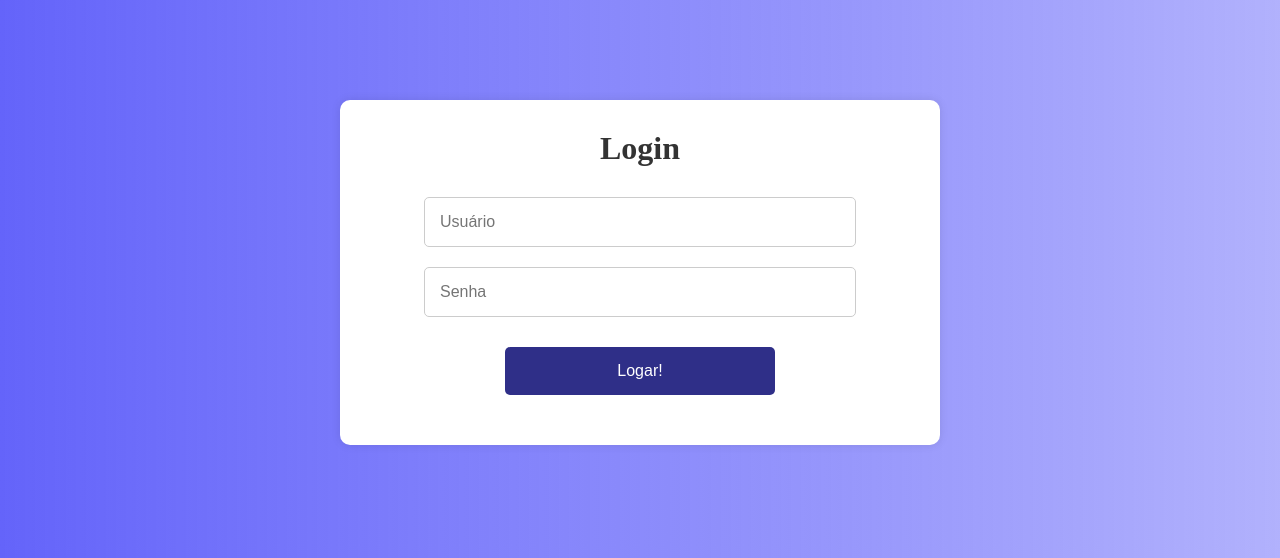
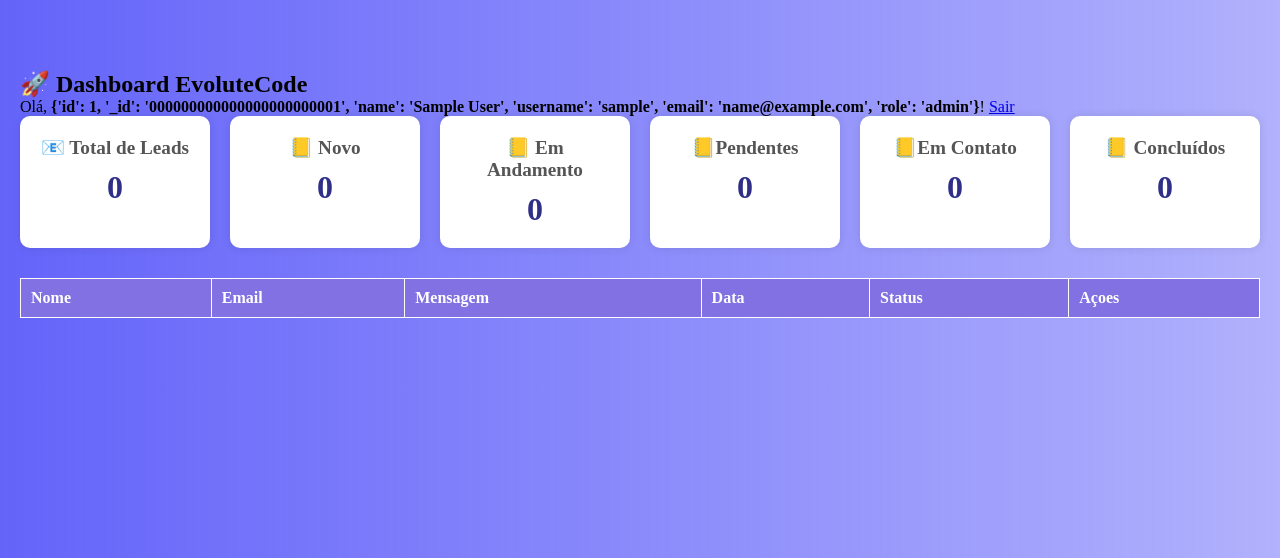
Before and after one commit to Gleicimar/evolute2, a Flask app: page /painel in a window 1280 px wide. Shown: the top 558 px of the page. Run offline with Flask 3, Linux system fonts and the light colour scheme; the visitor is signed in with stand-in values (Sample User, id 1); data that the repository does not hold is empty; parts of the project's set-up code (start-up, migrations or seed data) failed here and were passed over.

Commit message:
atualizando o  painel

```diff
--- a/backend/app.py
+++ b/backend/app.py
@@ -3,6 +3,7 @@
 from datetime import datetime, timezone, timedelta
 from config import Config
 from db.mongo import collect_leads
+from bson.objectid import ObjectId
 import secrets
 
 # Fuso horário de Brasília (UTC-3)
@@ -10,9 +11,9 @@
 
 app = Flask(__name__)
 
-# ✅ Configurações
+# Configurações
 app.config.from_object(Config)
-app.secret_key = secrets.token_hex(16)  # ✅ Necessário para sessions
+app.secret_key = secrets.token_hex(16)
 
 CORS(app, resources={r"/*": {"origins": "*"}}, supports_credentials=True)
 
@@ -94,38 +95,36 @@
 # ROTAS PAINEL
 # ========================================
 
-@app.route('/painel', methods=['GET', 'POST'])
-def painel():
+@app.route('/login', methods=['GET', 'POST'])
+def login():
+    """Rota de LOGIN"""
     if request.method == 'GET':
-        # Renderiza página de login
         return render_template('painel/login.html')
 
     elif request.method == 'POST':
-        # ✅ Pega dados do formulário
         usuario = request.form.get('usuario')
         senha = request.form.get('senha')
 
-        # ✅ Validação
         if not usuario or not senha:
             return render_template('painel/login.html',
                                    error='Usuário e senha são obrigatórios')
 
-        # ✅ Verificar credenciais (TROCAR por validação real depois!)
+        # Validação (trocar por validação real!)
         if usuario == 'admin' and senha == 'admin':
-            # Login bem-sucedido
             session['usuario'] = usuario
             session['logado'] = True
-            return redirect(url_for('dashboard'))
+            print(f'✅ Login bem-sucedido: {usuario}')
+            return redirect(url_for('painel'))  # ← Redireciona para dashboard
         else:
-            # Credenciais inválidas
             return render_template('painel/login.html',
                                    error='Usuário ou senha inválidos')
 
-@app.route('/dashboard')
-def dashboard():
-    # ✅ Verificar se está logado
+@app.route('/painel', methods=['GET', 'POST'])
+def painel():
+    """Rota do DASHBOARD (painel principal)"""
+    # Verificar se está logado
     if not session.get('logado'):
-        return redirect(url_for('painel'))
+        return redirect(url_for('login'))  # ← Redireciona para login
 
     try:
         # Buscar todos os leads
@@ -133,57 +132,79 @@
         for lead in all_leads:
             lead['_id'] = str(lead['_id'])
 
-        return render_template('painel/dashboard.html',
+        print(f'📊 Dashboard carregado com {len(all_leads)} leads')
+
+        return render_template('painel/painel.html',
                                leads=all_leads,
                                usuario=session.get('usuario'))
     except Exception as e:
-        return f"Erro ao carregar dashboard: {str(e)}", 500
-@app.route('/dashboard/editar_lead/<lead_id>', methods=['GET', 'POST'])
+        print(f'❌ Erro ao carregar painel: {str(e)}')
+        return f"Erro ao carregar painel: {str(e)}", 500
+
+@app.route('/painel/editar_lead/<lead_id>', methods=['GET', 'POST'])
 def editar_lead(lead_id):
-    # ✅ Verificar se está logado
+    """Editar um lead"""
     if not session.get('logado'):
-        return redirect(url_for('painel'))
-
-    from bson.objectid import ObjectId
+        return redirect(url_for('login'))
 
     if request.method == 'GET':
         # Buscar lead pelo ID
         lead = collect_leads.find_one({'_id': ObjectId(lead_id)})
         if not lead:
             return "Lead não encontrado", 404
+
         lead['_id'] = str(lead['_id'])
         return render_template('painel/editar_lead.html', lead=lead)
 
     elif request.method == 'POST':
         # Atualizar lead
+        nome = request.form.get('nome')
+        email = request.form.get('email')
+        mensagem = request.form.get('mensagem')
         status = request.form.get('status')
-        mensagem = request.form.get('mensagem')
 
         update_data = {
-            'status': status,
-            'mensagem': mensagem
+            'nome': nome,
+            'email': email,
+            'mensagem': mensagem,
+            'status': status
         }
 
-        collect_leads.update_one({'_id': ObjectId(lead_id)}, {'$set': update_data})
-        return redirect(url_for('dashboard'))
-@app.route('/dashboard/deletar_lead/<lead_id>', methods=['GET',])
-def deletar_lead(lead_id):
-    # ✅ Verificar se está logado
-    if not session.get('logado'):
+        collect_leads.update_one(
+            {'_id': ObjectId(lead_id)},
+            {'$set': update_data}
+        )
+
+        print(f'✅ Lead {lead_id} atualizado')
         return redirect(url_for('painel'))
 
-    from bson.objectid import ObjectId
+@app.route('/painel/deletar_lead/<lead_id>', methods=['POST'])  # ← POST!
+def deletar_lead(lead_id):
+    """Deletar um lead"""
+    if not session.get('logado'):
+        return redirect(url_for('login'))
 
-    # Deletar lead pelo ID
-    collect_leads.delete_one({'_id': ObjectId(lead_id)})
-    return redirect(url_for('dashboard'))
+    try:
+        result = collect_leads.delete_one({'_id': ObjectId(lead_id)})
 
+        if result.deleted_count > 0:
+            print(f'✅ Lead {lead_id} deletado')
+        else:
+            print(f'⚠️ Lead {lead_id} não encontrado')
+
+        return redirect(url_for('painel'))
+
+    except Exception as e:
+        print(f'❌ Erro ao deletar: {str(e)}')
+        return f"Erro: {str(e)}", 500
 
 @app.route('/logout')
 def logout():
-    # ✅ Limpar sessão
+    """Logout do painel"""
+    usuario = session.get('usuario')
     session.clear()
-    return redirect(url_for('painel'))
+    print(f'👋 Logout: {usuario}')
+    return redirect(url_for('login'))
 
 # ========================================
 # INICIALIZAÇÃO
@@ -194,7 +215,8 @@
     print('🚀 API EvoluteCode iniciando...')
     print('📍 API: http://127.0.0.1:5000')
     print('📧 Leads: http://127.0.0.1:5000/api/leads')
-    print('🔐 Painel: http://127.0.0.1:5000/painel')
+    print('🔐 Login: http://127.0.0.1:5000/login')
+    print('📊 Painel: http://127.0.0.1:5000/painel')
     print('=' * 70)
     print('👤 Credenciais de teste:')
     print('   Usuário: admin')
--- a/backend/static/css/painel.css
+++ b/backend/static/css/painel.css
@@ -74,7 +74,8 @@
 
 .stats{
   display: flex;
-  justify-content: space-around;
+  flex-direction: row;
+  gap:20px;
   margin-bottom: 30px;
 }
 
--- a/backend/templates/painel/dashboard.html
+++ b/backend/templates/painel/painel.html
@@ -17,18 +17,33 @@
       </div>
 
     <div class="stats">
+
       <div class="stat-card">
         <h3>📧 Total de Leads</h3>
         <p class="stat-number">{{ leads|length }}</p>
-     </div>
+      </div>
+
        <div class="stat-card">
-        <h3>📒 Leads Pendentes</h3>
+        <h3>📒 Novo</h3>
         <p class="stat-number">{{ leads|selectattr('status', 'equalto', 'novo')|list|length }}</p>
       </div>
-        </div>
-       <div class="stat-card">
-        <h3>📒 Leads Pendentes</h3>
-        <p class="stat-number">{{ leads|selectattr('status', 'equalto', 'Pendentes')|list|length }}</p>
+
+      <div class="stat-card">
+        <h3>📒 Em Andamento</h3>
+        <p class="stat-number">{{ leads|selectattr('status', 'equalto', 'em andamento')|list|length }}</p>
+      </div>
+      <div class="stat-card">
+        <h3>📒Pendentes</h3>
+        <p class="stat-number">{{ leads|selectattr('status', 'equalto', 'pendente')|list|length }}</p>
+      </div>
+      <div class="stat-card">
+        <h3>📒Em Contato</h3>
+        <p class="stat-number">{{ leads|selectattr('status', 'equalto', 'contatado')|list|length }}</p>
+      </div>
+
+      <div class="stat-card">
+        <h3>📒 Concluídos</h3>
+        <p class="stat-number">{{ leads|selectattr('status', 'equalto', 'concluído')|list|length }}</p>
       </div>
     </div>
 
```
Also changed, not shown: other parts of backend/static/css/painel.css (+67 -0 lines), backend/templates/painel/editar_lead.html (+37 -13 lines).
